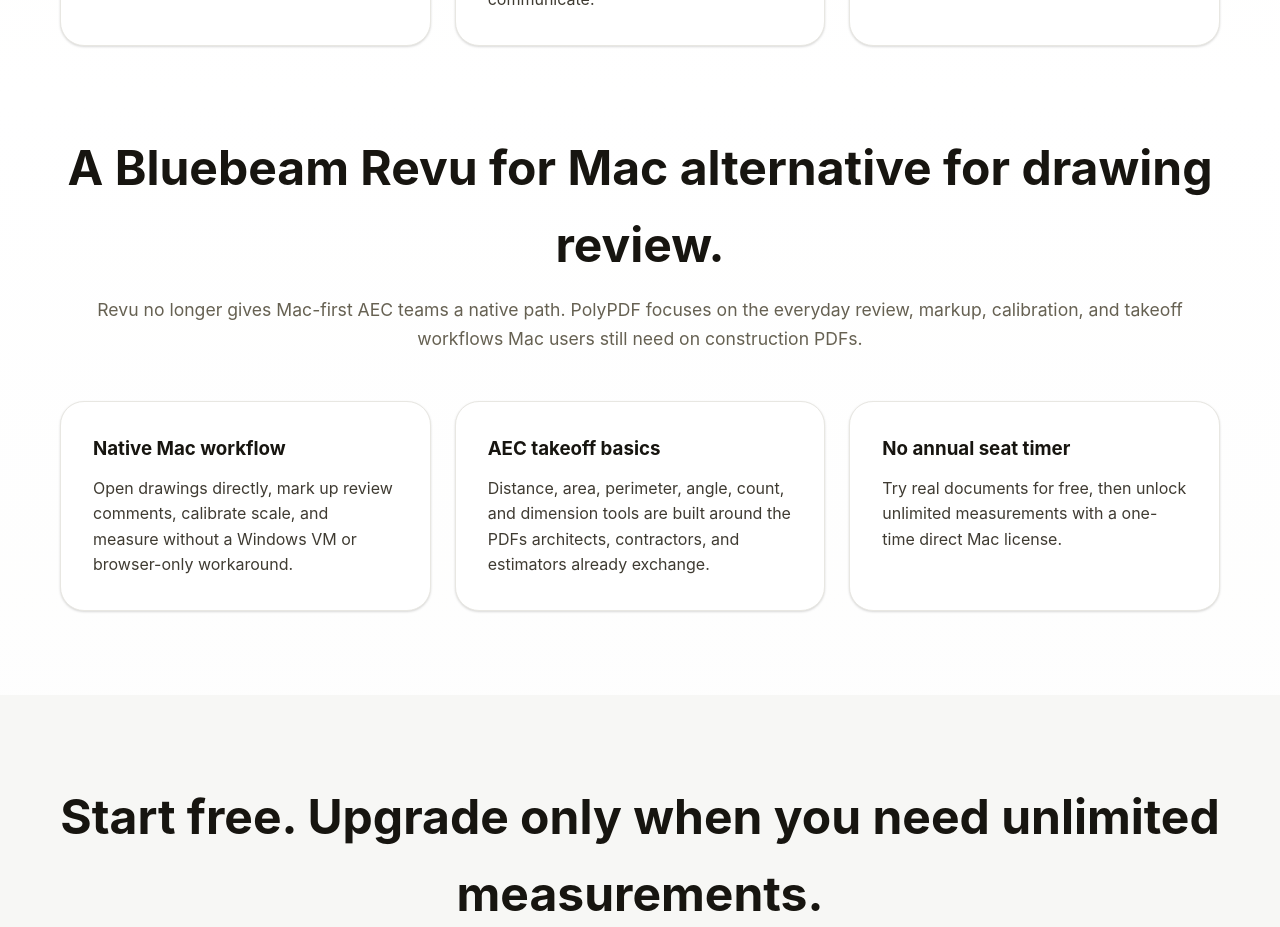
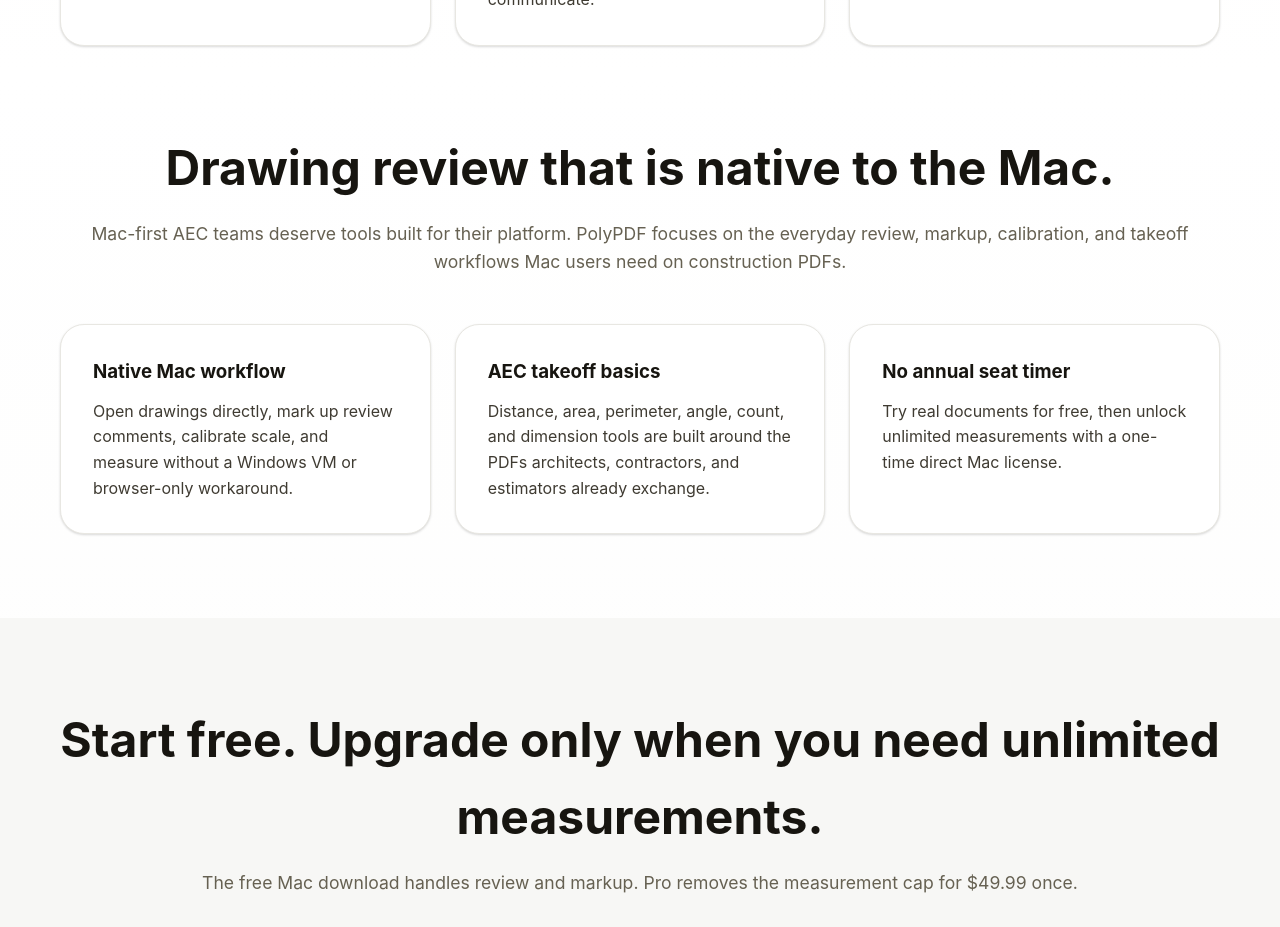
Before and after one commit to mohammedbala/polypdf_site, a React (Create React App) app: page / in a window 1280 px wide. Shown: the part 1420-2347 px from the top of the page. Built offline with nearby package versions, Linux system fonts and the light colour scheme.

Commit message:
Remove all Bluebeam/Revu references from site copy and SEO

```diff
--- a/src/components/Home.js
+++ b/src/components/Home.js
@@ -258,7 +258,7 @@ const Home = () => {
         </div>
       </section>
 
-      <section className="benefits bluebeam-alternative">
+      <section className="benefits mac-native-review">
         <div className="container">
           <motion.div
             className="section-header benefits-header"
@@ -266,10 +266,10 @@ const Home = () => {
             whileInView={{ opacity: 1 }}
             viewport={{ once: true }}
           >
-            <h2>A Bluebeam Revu for Mac alternative for drawing review.</h2>
+            <h2>Drawing review that is native to the Mac.</h2>
             <p>
-              Revu no longer gives Mac-first AEC teams a native path. PolyPDF focuses on the everyday
-              review, markup, calibration, and takeoff workflows Mac users still need on construction PDFs.
+              Mac-first AEC teams deserve tools built for their platform. PolyPDF focuses on the everyday
+              review, markup, calibration, and takeoff workflows Mac users need on construction PDFs.
             </p>
           </motion.div>
 
--- a/src/components/SEO.js
+++ b/src/components/SEO.js
@@ -4,9 +4,9 @@ import { Helmet } from 'react-helmet';
 const SEO = ({ title, description, keywords, image, url, type = 'website' }) => {
   const siteUrl = 'https://www.polypdf.com';
   const defaultTitle = 'PolyPDF for Mac - PDF Markup, Measurement, and Takeoff';
-  const defaultDescription = 'Native Mac PDF markup and measurement for architects, engineers, contractors, and estimators. A Bluebeam Revu for Mac alternative with a one-time direct license.';
+  const defaultDescription = 'Native Mac PDF markup and measurement for architects, engineers, contractors, and estimators. Professional drawing review and takeoff with a one-time direct license.';
   const defaultImage = `${siteUrl}/og-image.png`;
-  const defaultKeywords = 'PDF markup Mac, PDF measurement Mac, Bluebeam Revu for Mac alternative, construction PDF takeoff, AEC PDF markup, architecture software, engineering tools, blueprint measurement app';
+  const defaultKeywords = 'PDF markup Mac, PDF measurement Mac, construction PDF takeoff, AEC PDF markup, architecture software, engineering tools, blueprint measurement app';
 
   const seo = {
     title: title || defaultTitle,
--- a/src/components/VersionHistory.js
+++ b/src/components/VersionHistory.js
@@ -15,7 +15,7 @@ const releases = [
     highlights: [
       'Saved style defaults, per tool: set highlight color, pen color, font and more once — every new markup uses them, even after quitting and reopening. Right-click a markup and choose "Set as Tool Default", or adjust the style bar with nothing selected.',
       'Text boxes and callouts start empty, so you can place and type straight away.',
-      'The Callout keyboard shortcut is now Q, matching Bluebeam Revu.',
+      'The Callout keyboard shortcut is now Q, matching the key most estimators already use.',
       'Fixed: on Macs without Xcode, PolyPDF could trigger a macOS prompt to install the command line developer tools. They were never needed, and the prompt is gone.'
     ]
   },
```
